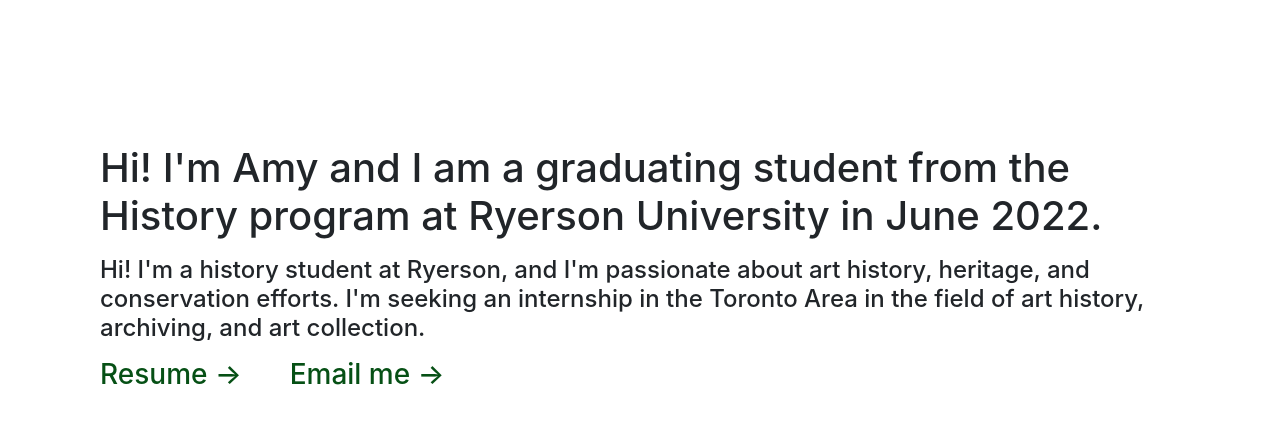
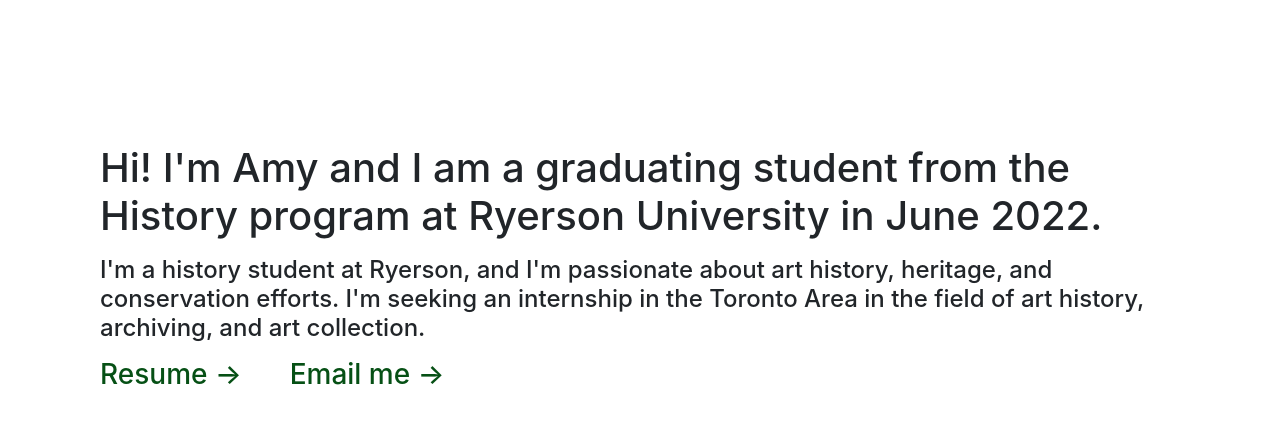
Before and after one commit to emmablatt/amykuchar.github.io, a plain HTML site: page index.html in a window 1280 px wide. Shown: the top 425 px of the page. Drawn offline with nearby package versions, Linux system fonts and the light colour scheme.

Commit message:
fix merge thing

```diff
--- a/index.html
+++ b/index.html
@@ -12,7 +12,7 @@
         <div class="container my-5 pt-5">
             <div class="container mt-5">
                 <h1 class="mb-2">Hi! I'm Amy and I am a graduating student from the History program at Ryerson University in June 2022.</h1>
-                <h4 class="my-3">Hi! I'm a history student at Ryerson, and I'm passionate about art history, heritage, and conservation efforts. I'm seeking an internship in the Toronto Area in the field of art history, archiving, and art collection.</h4>
+                <h4 class="my-3">I'm a history student at Ryerson, and I'm passionate about art history, heritage, and conservation efforts. I'm seeking an internship in the Toronto Area in the field of art history, archiving, and art collection.</h4>
             </div>
 
             <div class="container d-flex flex-row mb-4">
```
